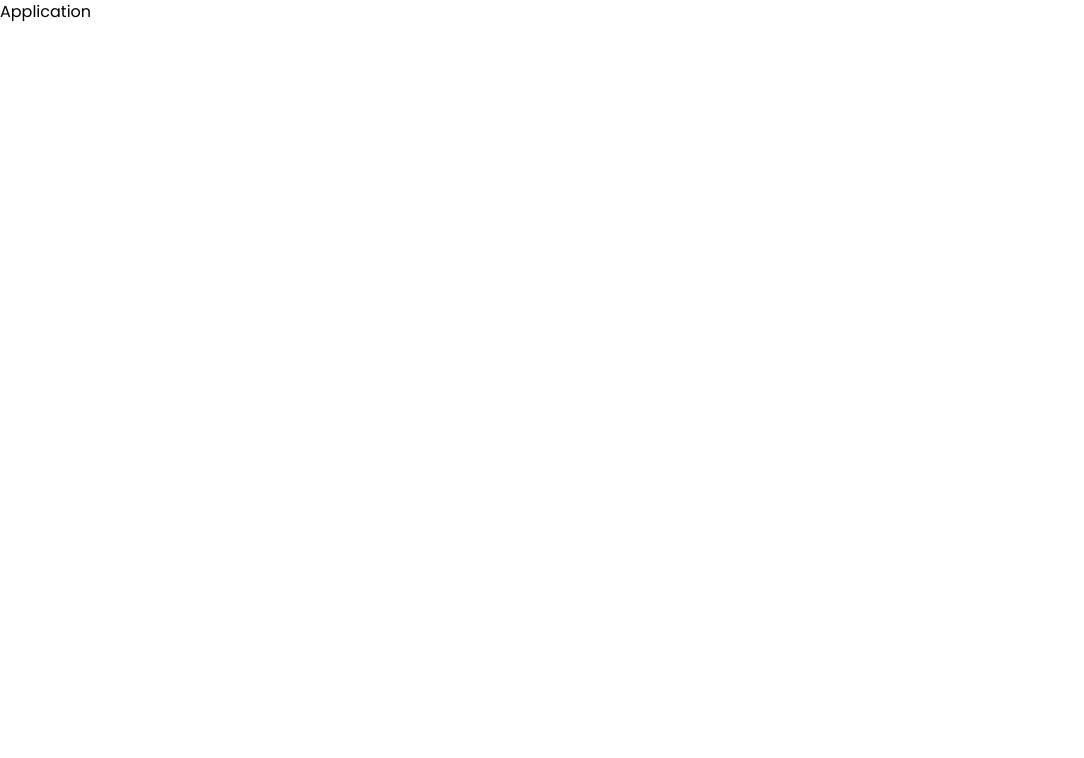
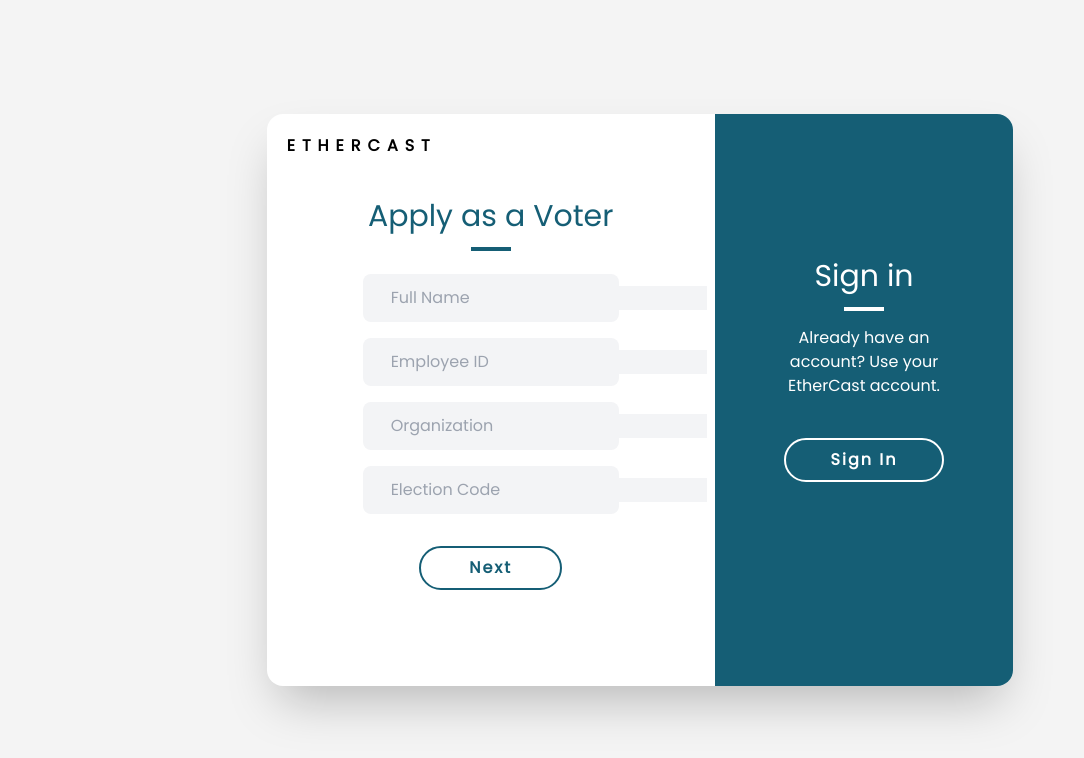
Before and after one commit to shazzad5709/EtherCast, a Next.js app: page /application in a window 1280 px wide. Shown: the top 758 px of the page, without its empty margins (0-1084 px from the left). Built offline with nearby package versions, Linux system fonts and the light colour scheme.

Commit message:
Voter Application form created

```diff
--- /dev/null
+++ b/components/AccountInfoForm.tsx
@@ -0,0 +1,36 @@
+import React from 'react'
+import { BiUser } from 'react-icons/bi'
+import { MdLockOutline } from 'react-icons/md'
+
+type Props = {
+  username: string
+  email: string
+  password: string
+  confirmPassword: string
+  updateFields: (fields: Partial<Props>) => void
+}
+
+function AccountInfoForm({ username, email, password, confirmPassword, updateFields }: Props) {
+  return (
+    <>
+      <div className='bg-gray-100 rounded-lg w-64 p-2 flex items-center space-x-1 mb-4'>
+        <BiUser className='text-gray-400 m-2' />
+          <input required className='bg-gray-100 flex-1 outline-none' type="text" name='username' placeholder='username' value={username} onChange={e => updateFields({username: e.target.value})} />
+      </div>
+      <div className='bg-gray-100 rounded-lg w-64 p-2 flex items-center space-x-1 mb-4'>
+        <BiUser className='text-gray-400 m-2' />
+        <input required className='bg-gray-100 flex-1 outline-none' type="email" name='email' placeholder='email' value={email} onChange={e => updateFields({email: e.target.value})} />
+      </div>
+      <div className='bg-gray-100 rounded-lg w-64 p-2 flex items-center space-x-1 mb-4'>
+        <MdLockOutline className='text-gray-400 m-2' />
+        <input required className='bg-gray-100 flex-1 outline-none' type="password" name='password' placeholder='password' value={password} onChange={e => updateFields({password: e.target.value})} />
+      </div>
+      <div className='bg-gray-100 rounded-lg w-64 p-2 flex items-center space-x-1 mb-4'>
+        <BiUser className='text-gray-400 m-2' />
+        <input required className='bg-gray-100 flex-1 outline-none' type="password" name='confirmPassword' placeholder='confirm password' value={confirmPassword} onChange={e => updateFields({confirmPassword: e.target.value})} />
+      </div>
+    </>
+  )
+}
+
+export default AccountInfoForm
--- /dev/null
+++ b/components/OrgInfoForm.tsx
@@ -0,0 +1,37 @@
+import React from 'react'
+import { BiUser } from 'react-icons/bi'
+import { MdLockOutline } from 'react-icons/md'
+
+type Props = {
+  name: string
+  elCode: string
+  emId: string
+  orgName: string
+  updateFields: (fields: Partial<Props>) => void
+}
+
+function OrgInfoForm({ name, elCode, emId, orgName, updateFields }: Props) {
+  return (
+    <>
+      <div className='bg-gray-100 rounded-lg w-64 p-2 flex items-center space-x-1 mb-4'>
+        <BiUser className='text-gray-400 m-2' />
+          <input required className='bg-gray-100 flex-1 outline-none' type="text" name='name' placeholder='Full Name' value={name} onChange={e => updateFields({name: e.target.value})} />
+      </div>
+      <div className='bg-gray-100 rounded-lg w-64 p-2 flex items-center space-x-1 mb-4'>
+        <BiUser className='text-gray-400 m-2' />
+        <input required className='bg-gray-100 flex-1 outline-none' type="number" name='emId' placeholder='Employee ID' value={emId} onChange={e => updateFields({emId: e.target.value})} />
+      </div>
+      <div className='bg-gray-100 rounded-lg w-64 p-2 flex items-center space-x-1 mb-4'>
+        <MdLockOutline className='text-gray-400 m-2' />
+        <input required className='bg-gray-100 flex-1 outline-none' type="text" name='orgName' placeholder='Organization' value={orgName} onChange={e => updateFields({orgName: e.target.value})} />
+      </div>
+      <div className='bg-gray-100 rounded-lg w-64 p-2 flex items-center space-x-1 mb-4'>
+        <BiUser className='text-gray-400 m-2' />
+        <input required className='bg-gray-100 flex-1 outline-none' type="number" name='elCode' placeholder='Election Code' value={elCode} onChange={e => updateFields({elCode: e.target.value})} />
+      </div>
+
+    </>
+  )
+}
+
+export default OrgInfoForm
--- a/pages/Login.tsx
+++ b/pages/Login.tsx
@@ -12,7 +12,7 @@ function Login({}: Props) {
             {/* Sign in */}
             <div className='w-3/5 p-5'>
                 <div className='text-left font-bold font-poppins tracking-[7px] uppercase'>
-                    Ethercast
+                    <Link href='/'>Ethercast</Link>
                 </div>
                 <div className='py-10'>
                     <h2 className='text-3xl font-poppins mb-2 text-cyan-800'>Sign In</h2>
@@ -27,7 +27,7 @@ function Login({}: Props) {
                             <input className='bg-gray-100 flex-1 outline-none' type="password" name='password' placeholder='password'/>
                         </div>
                         <div className='flex flex-col items-center w-64 mb-5'>
-                            <button type='submit' className='border-2 border-cyan-800 mb-4 mt-4 rounded-full px-12 py-2 font-semibold inline-block text-cyan-800 hover:bg-cyan-800 hover:text-white'>
+                            <button type='submit' className='border-2 border-cyan-800 tracking-[2px] mb-4 mt-4 rounded-full px-12 py-2 font-semibold inline-block text-cyan-800 hover:bg-cyan-800 hover:text-white'>
                                 Sign In
                             </button>
                             <div className='border-2 w-10 border-cyan-800 inline-block mb-2'></div>
@@ -44,7 +44,7 @@ function Login({}: Props) {
                 <h2 className='text-3xl font-poppins mb-2'>Apply as a Voter</h2>
                 <div className='border-2 w-10 border-white inline-block mb-2'></div>
                 <p className='mb-10'>Fill up personal information to apply as a voter.</p>
-                <Link href="/application" className='border-2 border-white rounded-full px-12 py-2 font-semibold inline-block hover:bg-white hover:text-cyan-800'>
+                <Link href="/application" className='border-2 border-white tracking-[2px] rounded-full px-auto w-[160px] py-2 font-semibold inline-block hover:bg-white hover:text-cyan-800'>
                     Apply
                 </Link>
             </div>
--- a/pages/application.tsx
+++ b/pages/application.tsx
@@ -1,10 +1,102 @@
-import React from 'react'
+import React, { FormEvent } from 'react'
+import Link from 'next/link'
+import { BiUser } from 'react-icons/bi'
+import { MdLockOutline } from 'react-icons/md'
+import { useState } from 'react'
+import OrgInfoForm from '../components/OrgInfoForm'
+import useMultiStepForm from './useMultiStepForm'
+import AccountInfoForm from '../components/AccountInfoForm'
 
 type Props = {}
 
+type FormData = {
+  name: string
+  username: string
+  email: string
+  password: string
+  confirmPassword: string
+  orgName: string
+  elCode: string
+  emId: string
+}
+
+const INITIAL_DATA: FormData = {
+  name: '',
+  username: '',
+  email: '',
+  password: '',
+  confirmPassword: '',
+  orgName: '',
+  elCode: '',
+  emId: '',
+
+}
+
 function Application({}: Props) {
+  const [data, setData] = useState(INITIAL_DATA)
+
+  function updateFields(fields: Partial<FormData>) {
+    setData(prev => {
+      return { ...prev, ...fields }
+    })
+  }
+
+  const {
+    steps, currentStepIdx, step, back, next
+  } = useMultiStepForm([<OrgInfoForm {...data}  updateFields={updateFields} />,
+                        <AccountInfoForm  {...data}  updateFields={updateFields} />])
+
+  function onSubmit(e: FormEvent) {
+    e.preventDefault()
+    if(currentStepIdx != steps.length - 1)
+      return next()
+    alert("funny sign up done")
+  }
+
   return (
-    <div>Application</div>
+    <div className='bg-[#f4f4f4] font-poppins h-screen flex flex-col items-center justify-center w-full flex-1 px-20 text-center'>
+      <div className='bg-white rounded-2xl shadow-2xl flex w-2/3 max-w-4xl'>
+        {/* Application */}
+        <div className='w-3/5 p-5'>
+          <div className='text-left font-bold font-poppins tracking-[7px] uppercase'>
+            <Link href='/'>Ethercast</Link>
+          </div>
+          <div className='py-10'>
+            <h2 className='text-3xl font-poppins mb-2 text-cyan-800'>Apply as a Voter</h2>
+            <div className='border-2 w-10 border-cyan-800 inline-block mb-2'></div>
+            <form onSubmit={onSubmit} className='flex flex-col items-center mt-2'>
+              {step}
+              <div className='flex flex-col items-center w-64 mb-5'>
+                {currentStepIdx === 0 &&
+                <button type='submit' className='border-2 tracking-[2px] border-cyan-800 mb-4 mt-4 rounded-full px-12 py-2 font-semibold inline-block text-cyan-800 hover:bg-cyan-800 hover:text-white'>
+                  Next
+                </button>}
+                {currentStepIdx === 1 &&
+                <div className='flex gap-2'>
+                  <button onClick={back} type='button' className='border-2 tracking-[2px] border-cyan-800 mb-4 mt-4 rounded-full px-14 py-2 font-semibold inline-block text-cyan-800 hover:bg-cyan-800 hover:text-white'>
+                    Back
+                  </button>
+                  <button onClick={next} type='submit' className='border-2 tracking-[2px] border-cyan-800 mb-4 mt-4 rounded-full px-12 py-2 font-semibold inline-block text-cyan-800 hover:bg-cyan-800 hover:text-white'>
+                    Apply
+                  </button>
+                </div>
+                }
+              </div>
+            </form>
+          </div>
+        </div>
+
+        {/* Sign In */}
+        <div className='w-2/5 px-12 py-36 bg-cyan-800 text-white rounded-r-2xl'>
+          <h2 className='text-3xl font-poppins mb-2'>Sign in</h2>
+          <div className='border-2 w-10 border-white inline-block mb-2'></div>
+          <p className='mb-10'>Already have an account? Use your EtherCast account.</p>
+          <Link href="/Login" className='border-2 border-white tracking-[2px] rounded-full px-auto w-[160px] py-2 font-semibold inline-block hover:bg-white hover:text-cyan-800'>
+            Sign In
+          </Link>
+        </div>
+      </div>
+    </div>
   )
 }
 
--- /dev/null
+++ b/pages/useMultiStepForm.tsx
@@ -0,0 +1,35 @@
+import React, { ReactElement, useState } from 'react'
+
+type Props = {}
+
+export default function useMultiStepForm(steps: ReactElement[]) {
+  const [currentStepIdx, setCurrentStepIdx] = useState(0)
+
+  function next() {
+    setCurrentStepIdx(i => {
+      if(i >= steps.length - 1) return i
+      return i + 1
+    })
+  }
+
+  function back() {
+    setCurrentStepIdx(i => {
+      if(i <= 0) return i
+      return i - 1
+    })
+  }
+
+  function goto(index: number) {
+    setCurrentStepIdx(index)
+  }
+
+
+  return {
+    currentStepIdx,
+    step: steps[currentStepIdx],
+    steps,
+    goto,
+    next,
+    back,
+  }
+}
```
